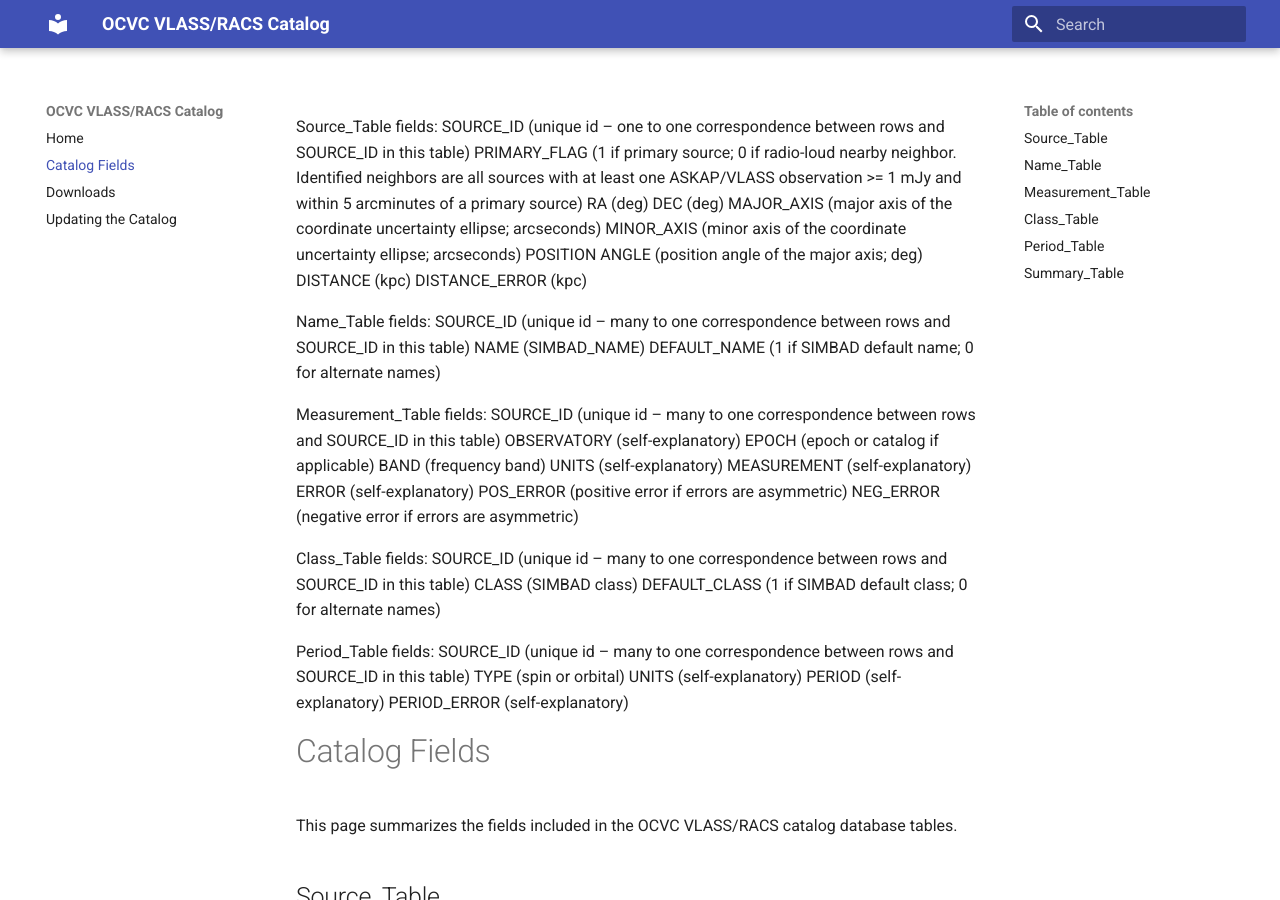
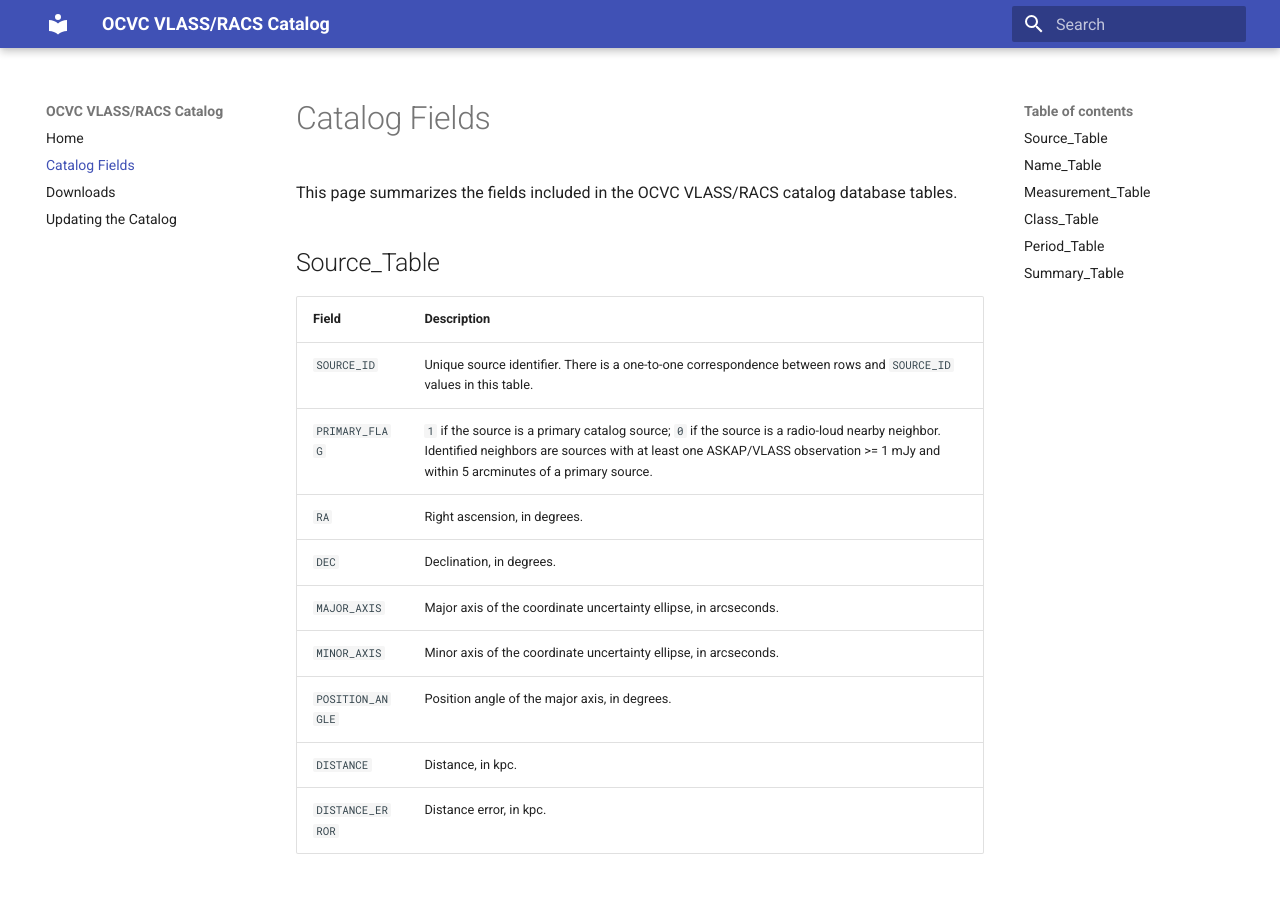
Before and after one commit to jprenderg/OcvcVlassRacs, an MkDocs documentation site: the page built from docs/fields.md, in a window 1280 px wide and 900 px high. Built offline with MkDocs 1.6.1 and Material for MkDocs 9.7.7, drawn with Linux system fonts in a browser that asks for light colours.

Commit message:
Update fields.md

```diff
--- a/docs/fields.md
+++ b/docs/fields.md
@@ -1,42 +1,3 @@
-Source_Table fields:
-SOURCE_ID (unique id – one to one correspondence between rows and SOURCE_ID in this table)
-PRIMARY_FLAG (1 if primary source; 0 if radio-loud nearby neighbor. Identified neighbors are all sources with at least one ASKAP/VLASS observation >= 1 mJy and within 5 arcminutes of a primary source)
-RA (deg)
-DEC (deg)
-MAJOR_AXIS (major axis of the coordinate uncertainty ellipse; arcseconds)
-MINOR_AXIS  (minor axis of the coordinate uncertainty ellipse; arcseconds)
-POSITION ANGLE  (position angle of the major axis; deg)
-DISTANCE (kpc)
-DISTANCE_ERROR (kpc)
-
-Name_Table fields:
-SOURCE_ID (unique id – many to one correspondence between rows and SOURCE_ID in this table)
-NAME (SIMBAD_NAME)
-DEFAULT_NAME (1 if SIMBAD default name; 0 for alternate names)
-
-Measurement_Table fields:
-SOURCE_ID (unique id – many to one correspondence between rows and SOURCE_ID in this table)
-OBSERVATORY (self-explanatory)
-EPOCH (epoch or catalog if applicable)
-BAND (frequency band)
-UNITS (self-explanatory)
-MEASUREMENT (self-explanatory)
-ERROR (self-explanatory)
-POS_ERROR (positive error if errors are asymmetric)
-NEG_ERROR (negative error if errors are asymmetric)
-
-Class_Table fields:
-SOURCE_ID (unique id – many to one correspondence between rows and SOURCE_ID in this table)
-CLASS (SIMBAD class)
-DEFAULT_CLASS (1 if SIMBAD default class; 0 for alternate names)
-
-Period_Table fields:
-SOURCE_ID (unique id – many to one correspondence between rows and SOURCE_ID in this table)
-TYPE (spin or orbital)
-UNITS (self-explanatory)
-PERIOD (self-explanatory)
-PERIOD_ERROR (self-explanatory)
-
 # Catalog Fields
 
 This page summarizes the fields included in the OCVC VLASS/RACS catalog database tables.
```
